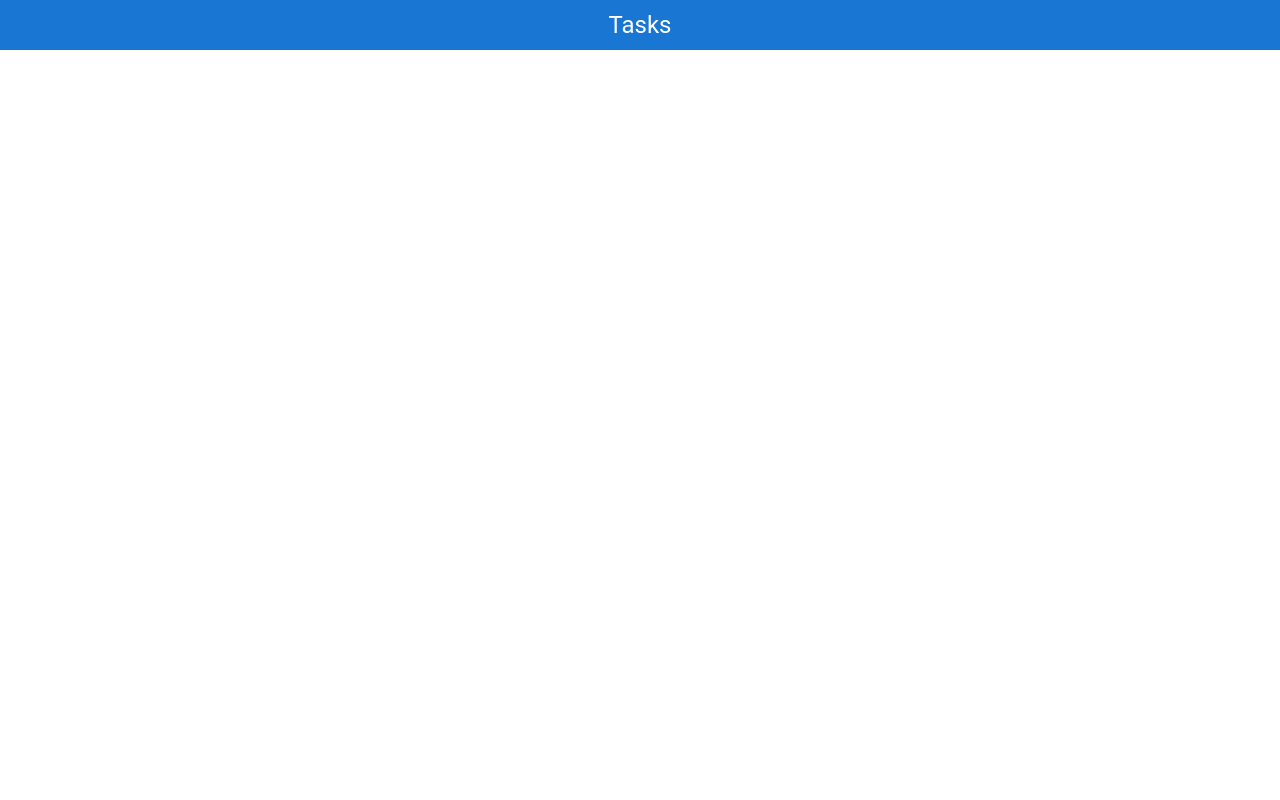
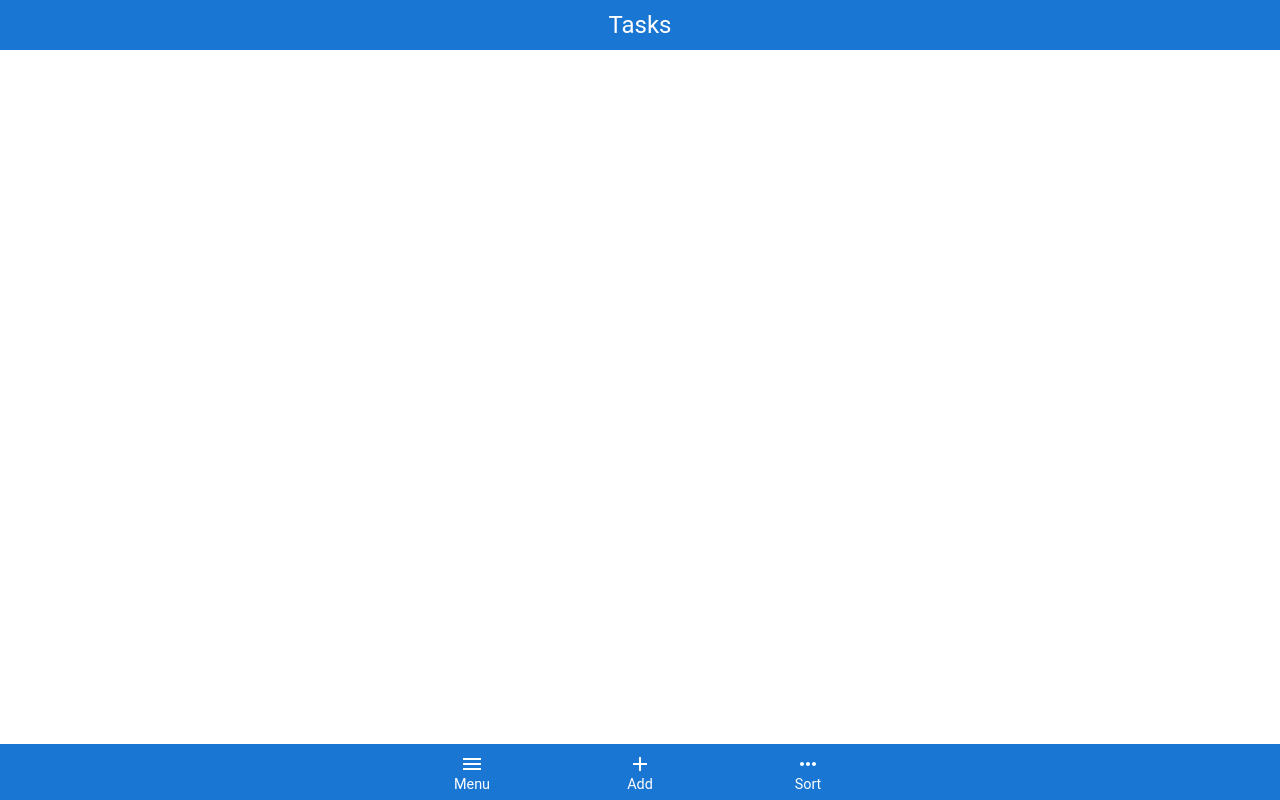
Before and after one commit to jordangm94/whats-next, a Next.js app: page / in a window 1280 px wide. Built offline with nearby package versions, Linux system fonts and the light colour scheme.

Commit message:
Added bottom navigation bar with menu, add and sort icons

```diff
--- a/src/pages/index.tsx
+++ b/src/pages/index.tsx
@@ -1,12 +1,20 @@
-import { Box, Typography } from "@mui/material";
+import {
+  Box,
+  Typography,
+  BottomNavigation,
+  BottomNavigationAction,
+} from "@mui/material";
 import "../app/globals.css";
 
-// import MoreHorizIcon from "@mui/icons-material/MoreHoriz";
-// import { LocationOn } from "@mui/icons-material";
+import MoreHorizIcon from "@mui/icons-material/MoreHoriz";
+import { Add } from "@mui/icons-material";
+import MenuIcon from "@mui/icons-material/Menu";
 
 export default function Home() {
   return (
+    <>
       <Box
+        id="top-nav-bar"
         sx={{
           display: "flex",
           justifyContent: "center",
@@ -21,6 +29,49 @@ export default function Home() {
           Tasks
         </Typography>
       </Box>
+      <BottomNavigation
+        showLabels
+        sx={{
+          width: "100%",
+          position: "fixed",
+          bottom: 0,
+          bgcolor: "#1976d2",
+          display: "flex",
+          justifyContent: "center",
+        }}
+      >
+        <BottomNavigationAction
+          label="Menu"
+          sx={{
+            "& .MuiBottomNavigationAction-label": {
+              color: "white",
+              fontSize: "0.90rem",
+            },
+          }}
+          icon={<MenuIcon sx={{ color: "white" }} />}
+        />
+        <BottomNavigationAction
+          label="Add"
+          sx={{
+            "& .MuiBottomNavigationAction-label": {
+              color: "white",
+              fontSize: "0.90rem",
+            },
+          }}
+          icon={<Add sx={{ color: "white" }} />}
+        />
+        <BottomNavigationAction
+          label="Sort"
+          sx={{
+            "& .MuiBottomNavigationAction-label": {
+              color: "white",
+              fontSize: "0.90rem",
+            },
+          }}
+          icon={<MoreHorizIcon sx={{ color: "white" }} />}
+        />
+      </BottomNavigation>
+    </>
   );
 }
 
```
Lines whose indentation alone changed are shown as unchanged.
